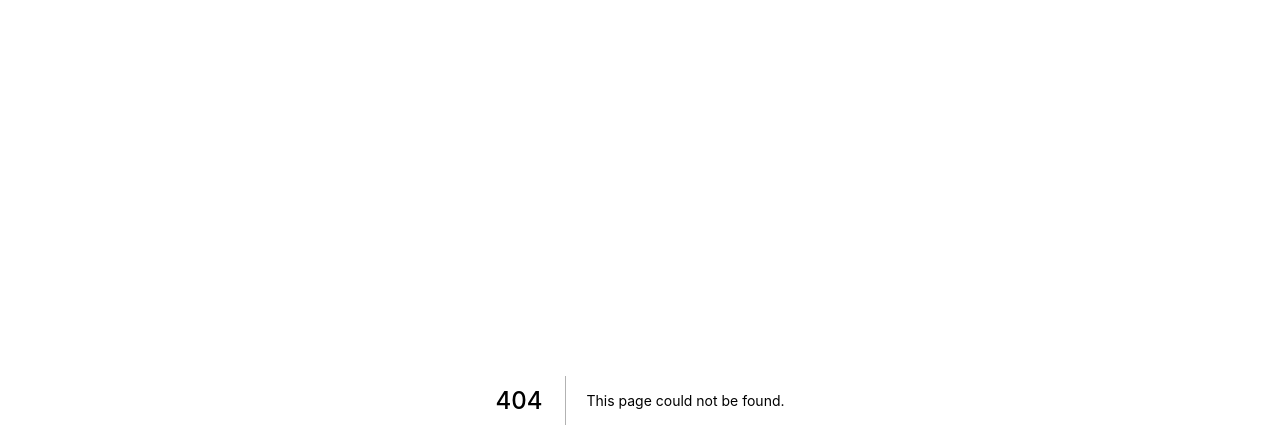
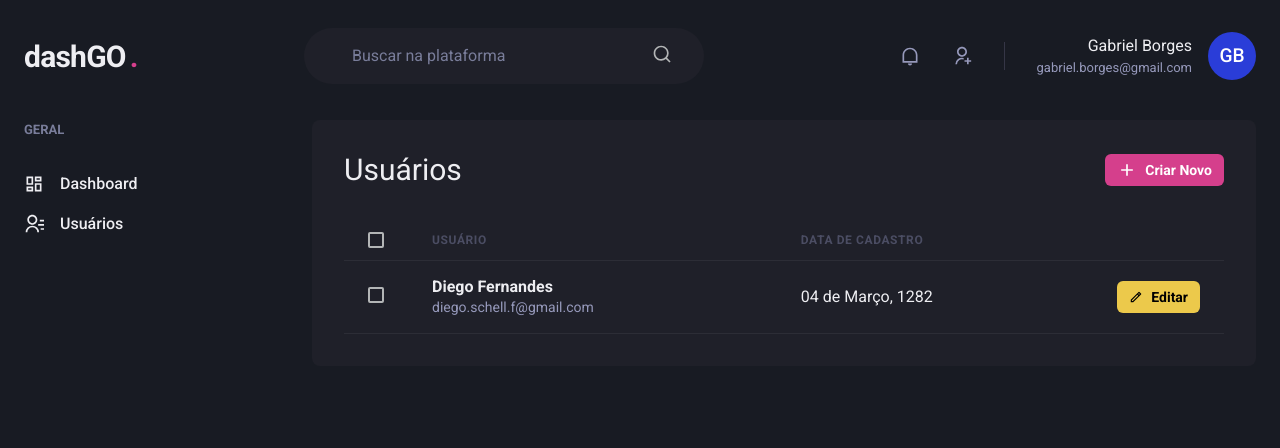
Before and after one commit to Gabrielpossasb/dashGo, a Next.js app: page /Users in a window 1280 px wide. Before the commit this address had no page. Shown: the top 448 px of the page. Built offline with nearby package versions, Linux system fonts and the light colour scheme.

Commit message:
1.1.dashboard

```diff
--- /dev/null
+++ b/src/components/Sidebar.tsx
@@ -0,0 +1,26 @@
+import { Box, Icon, Link, Stack, Text } from "@chakra-ui/react";
+import { RiContactsLine, RiDashboardLine } from "react-icons/ri";
+
+
+export function Sidebar() {
+   return(
+      <Box as='aside' w='64' mr='8'>
+         <Stack spacing='12' align='flex-start'>
+            <Box>
+               <Text fontWeight='bold' color='gray.400' fontSize='small'>GERAL</Text>
+               <Stack spacing='4' mt='8' align='stretch'>
+                  <Link display='flex' alignItems='center'>
+                     <Icon as={RiDashboardLine} fontSize='20'/>
+                     <Text ml='4' fontWeight='medium'>Dashboard</Text>
+                  </Link>
+                  <Link display='flex' alignItems='center'>
+                     <Icon as={RiContactsLine} fontSize='20'/>
+                     <Text ml='4' fontWeight='medium'>Usuários</Text>
+                  </Link>
+               </Stack>
+            </Box>
+         </Stack>
+      </Box>
+
+   )
+}
--- /dev/null
+++ b/src/pages/Users/index.tsx
@@ -0,0 +1,70 @@
+import { Box, Button, Checkbox, Flex, Heading, Icon, Table, Tbody, Td, Text, Th, Thead, Tr } from "@chakra-ui/react";
+import { RiAddLine, RiPencilLine } from "react-icons/ri";
+import { Header } from "../../components/Header";
+import { Sidebar } from "../../components/Sidebar";
+
+export default function UserList() {
+   return(
+      <Box>
+         <Header />
+
+         <Flex w='100%' my='6' maxW={1480} mx='auto' px='6'>
+            <Sidebar/>
+            <Box flex='1' borderRadius={8} bg='gray.800' p='8'>
+               <Flex mb='8' justify='space-between' align='center'>
+                  <Heading size='lg' fontWeight='normal'>Usuários</Heading>
+                  <Button
+                     as='a'
+                     size='sm'
+                     fontSize='sm'
+                     colorScheme='pink'
+                     leftIcon={<Icon as={RiAddLine} fontSize='20'/>}
+                  >
+                     Criar Novo
+                  </Button>
+               </Flex>
+
+               <Table colorScheme='whiteAlpha'>
+                  <Thead>
+                     <Tr>
+                       <Th px='6' color='gray.300' width='8'>
+                        <Checkbox colorScheme='pink' />
+                       </Th>
+                       <Th>Usuário</Th>
+                       <Th>Data de cadastro</Th>
+                       <Th width='8'></Th>
+                     </Tr>
+                  </Thead>
+                  <Tbody>
+
+                     <Tr>
+                        <Td px='6'>
+                           <Checkbox colorScheme='pink'/>
+                        </Td>
+                        <Td>
+                           <Box>
+                              <Text fontWeight='bold'>Diego Fernandes</Text>
+                              <Text fontSize='sm' color='gray.300'>diego.schell.f@gmail.com</Text>
+                           </Box>
+                        </Td>
+                        <Td>04 de Março, 1282</Td>
+                        <Td>
+                           <Button
+                              as='a'
+                              size='sm'
+                              fontSize='sm'
+                              colorScheme='yellow'
+                              leftIcon={<Icon as={RiPencilLine}/>}
+                           >
+                              Editar
+                           </Button>
+                        </Td>
+                     </Tr>
+
+                  </Tbody>
+               </Table>
+            </Box>
+         </Flex>
+      </Box>
+   );
+}
```
Also changed, not shown: package.json (+6 -1 lines), src/pages/dashboard.tsx (+87 -1 lines), 2 other files (tests, documents, lock files or other folders).
